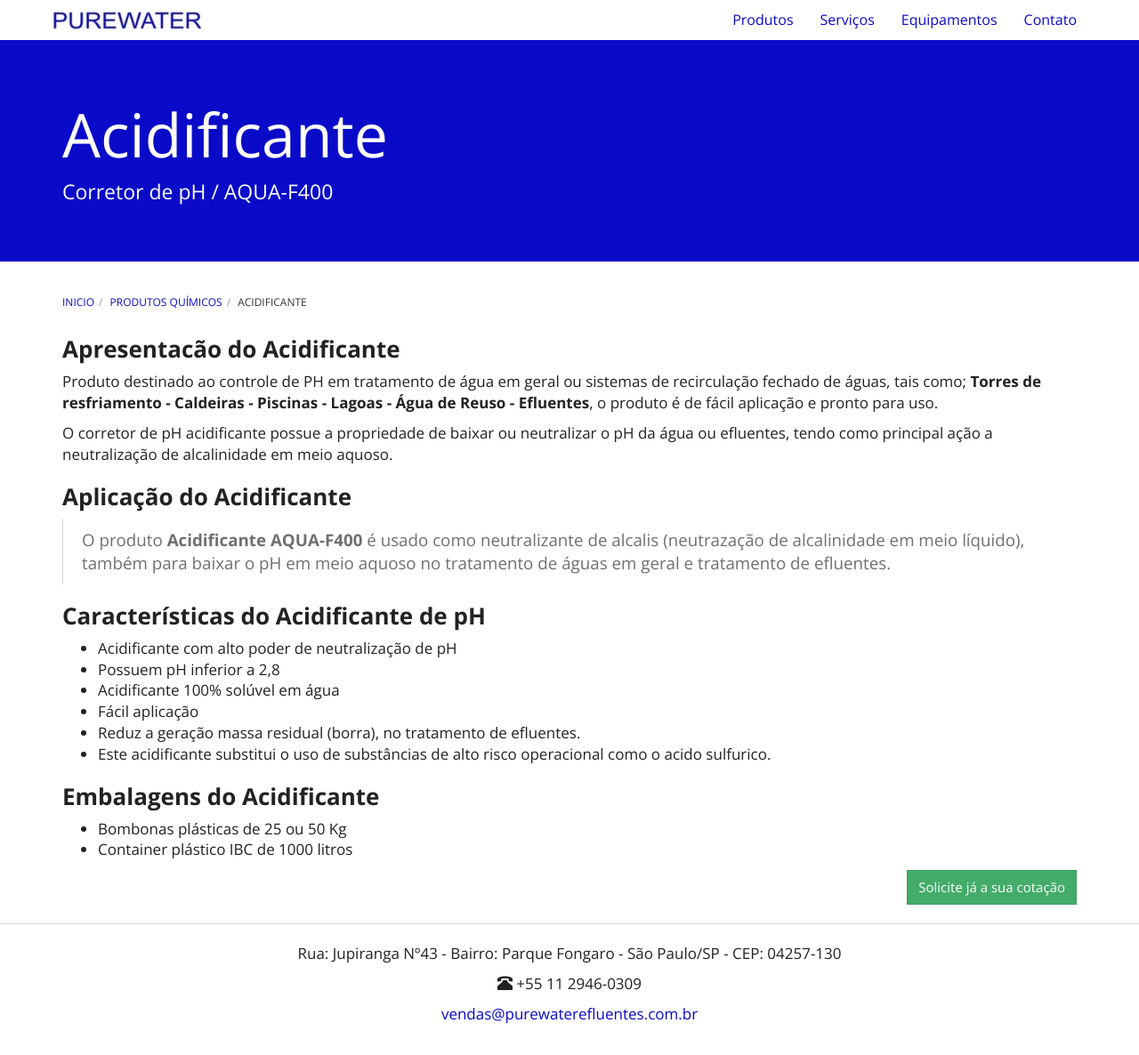
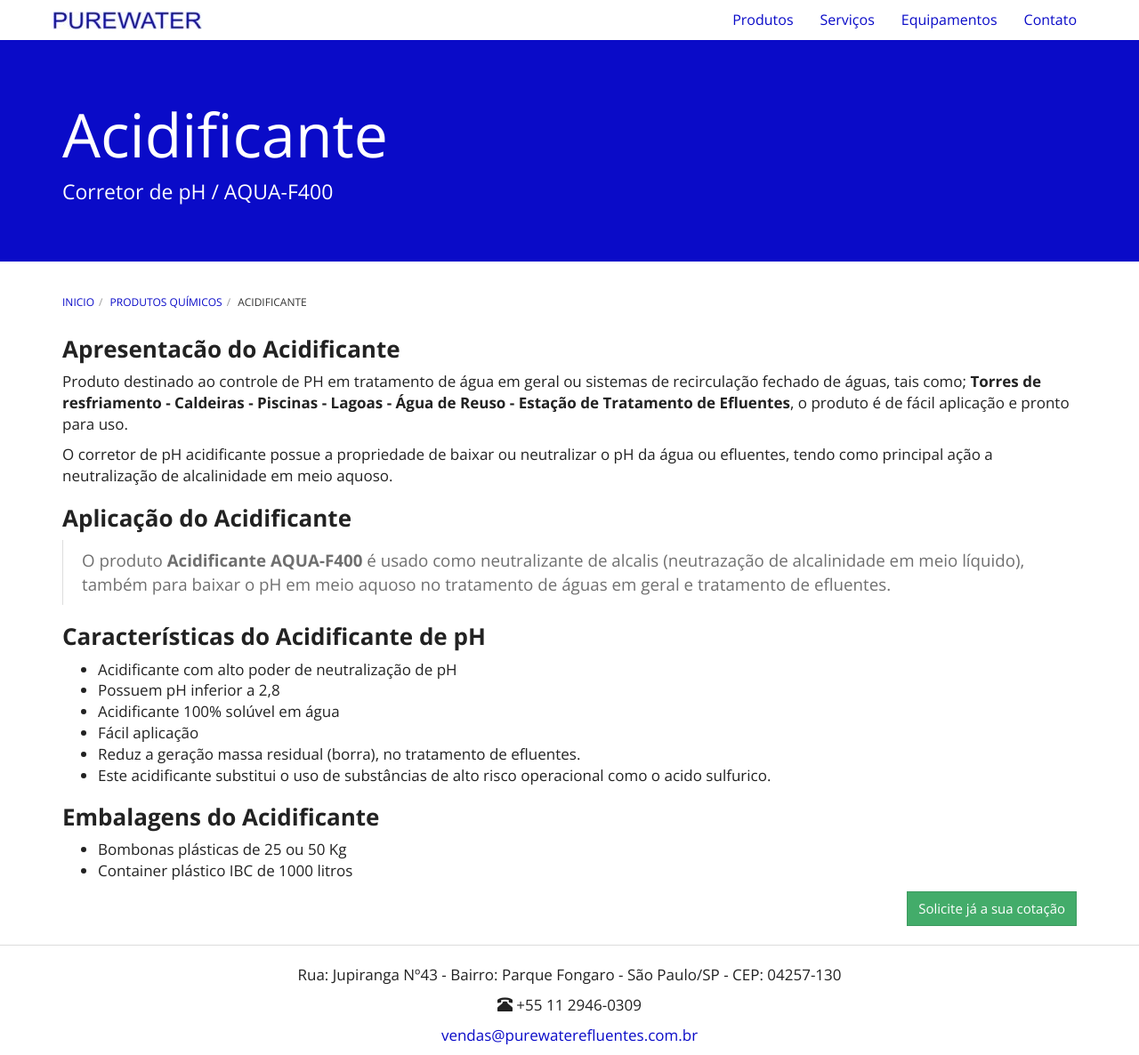
Before and after one commit to purewaterefluentes/purewaterefluentes.github.io, a Jekyll site: the page built from produtos/acidificante.md, in a window 1280 px wide and 1186 px high. Shown: the whole window at 89% size. Built offline with Jekyll 4.4.1, drawn with Linux system fonts in a browser that asks for light colours; nearby versions of some CDN libraries; library files that are not in the unit come from our copies.

Commit message:
Update acidificante.md

```diff
--- a/produtos/acidificante.md
+++ b/produtos/acidificante.md
@@ -7,7 +7,7 @@
 
 ### **Apresentacão do Acidificante**
 
-Produto destinado ao controle de PH em tratamento de água em geral ou sistemas de recirculação fechado de águas, tais como; **Torres de resfriamento - Caldeiras - Piscinas - Lagoas - Água de Reuso - Efluentes**, o produto é de fácil aplicação e pronto para uso.
+Produto destinado ao controle de PH em tratamento de água em geral ou sistemas de recirculação fechado de águas, tais como; **Torres de resfriamento - Caldeiras - Piscinas - Lagoas - Água de Reuso - Estação de Tratamento de Efluentes**, o produto é de fácil aplicação e pronto para uso.
 
 O corretor de pH acidificante possue a propriedade de baixar ou neutralizar o pH da água ou efluentes, tendo como principal ação a neutralização de alcalinidade em meio aquoso.
 
```
